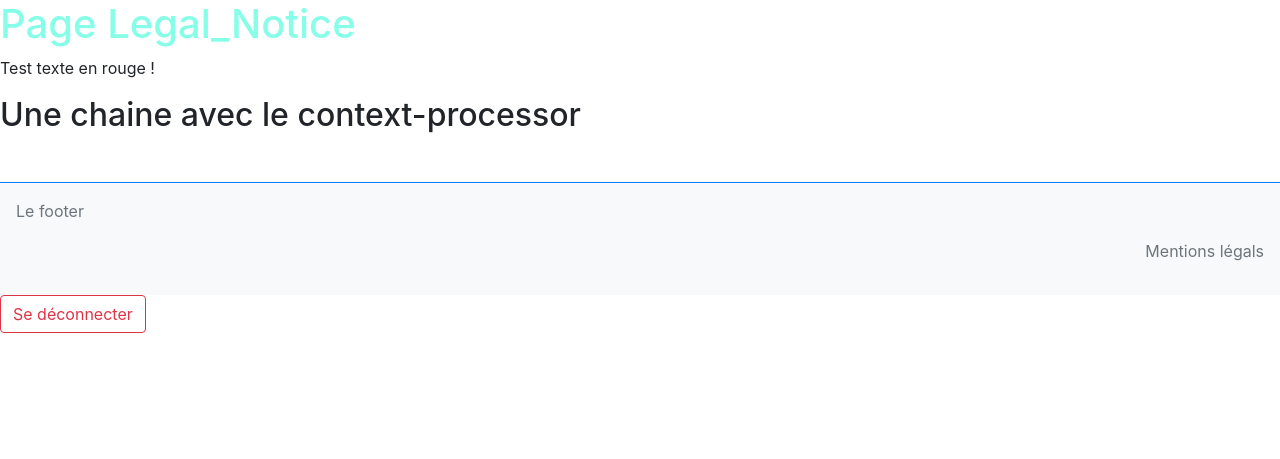
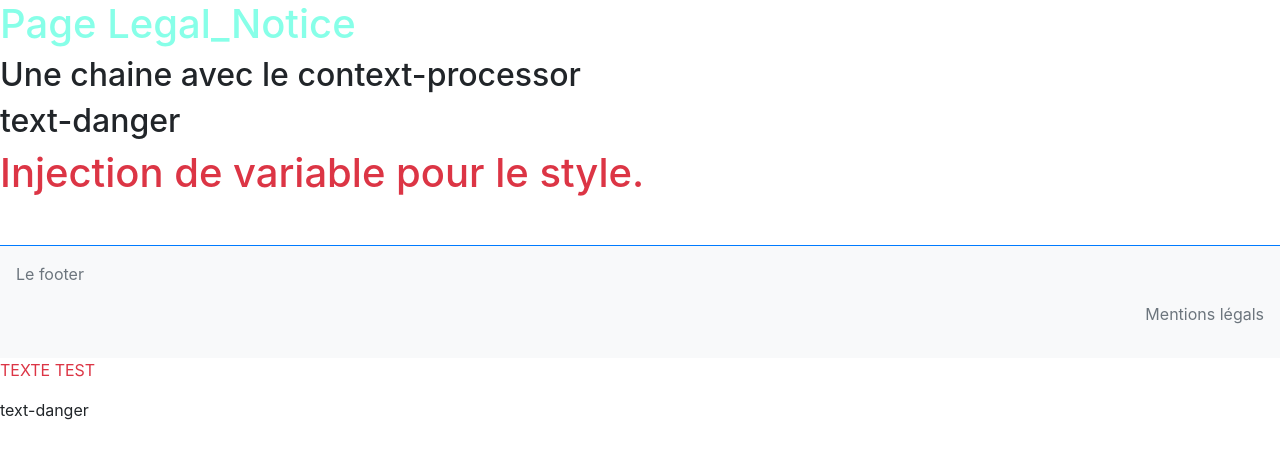
Before and after one commit to Wanbli83470/P8_ESTIVAL_THOMAS, a Django app: page /Legal_notice in a window 1280 px wide. Shown: the part 126-585 px from the top of the page. Run offline with Django 3.2, Linux system fonts and the light colour scheme; some libraries are stand-ins or nearby versions.

Commit message:
Injection de classe bootstrap en fonction du code python

```diff
--- a/Pur_Beurre/P8/templates/P8/Legal_Notice.html
+++ b/Pur_Beurre/P8/templates/P8/Legal_Notice.html
@@ -7,6 +7,8 @@
 
 {% block content %}
 <h1 class="text-Okay">Page Legal_Notice</h1>
-<p> Test texte en rouge ! </p>
-<h2>{{ ma_var }}  </h2>
+
+<h2>{{ ma_var }}</h2>
+<h2>{{ var_color }}</h2>
+<h1 class="{{ var_color }}"> Injection de variable pour le style.</h1>
 {% endblock content %}
--- a/Pur_Beurre/P8/templates/P8/base.html
+++ b/Pur_Beurre/P8/templates/P8/base.html
@@ -50,6 +50,7 @@
 {% endblock content %}
 
      <!-- Zone footer -->
+
 <footer>
   <div class="mt-5 p-3 bg-light text-muted border-top border-primary">
     <p class="text-left">Le footer</p>
@@ -57,9 +58,16 @@
   </div>
 </footer>
 
+{% if user.is_authenticated %}
+
+Bien le bonjour  {{ user.username }} !
 <a href="{% url 'deconnexion' %}">
   <button type="button" class="btn btn-outline-danger">Se déconnecter</button>
 </a>
 
+{% else %}
+{% endif %}
+<p class="{{ var_color }}">TEXTE TEST</p>
+<p>{{ var_color }}</p>
 </body>
 </html>
--- a/Pur_Beurre/P8/views.py
+++ b/Pur_Beurre/P8/views.py
@@ -4,9 +4,11 @@ from .forms import ConnexionForm
 from django.contrib.auth import authenticate, login, logout
 from django.urls import reverse
 
+var_color = "text-danger"
 """ Création de la vue pour les mentions légales """
 def Legal_notice(request):
-    return render(request, 'P8/Legal_Notice.html')
+    var_color = "text-danger"
+    return render(request, 'P8/Legal_Notice.html', {"var_color": var_color})
 
 """ Création de la vue pour les resultats """
 def results(request):
```
